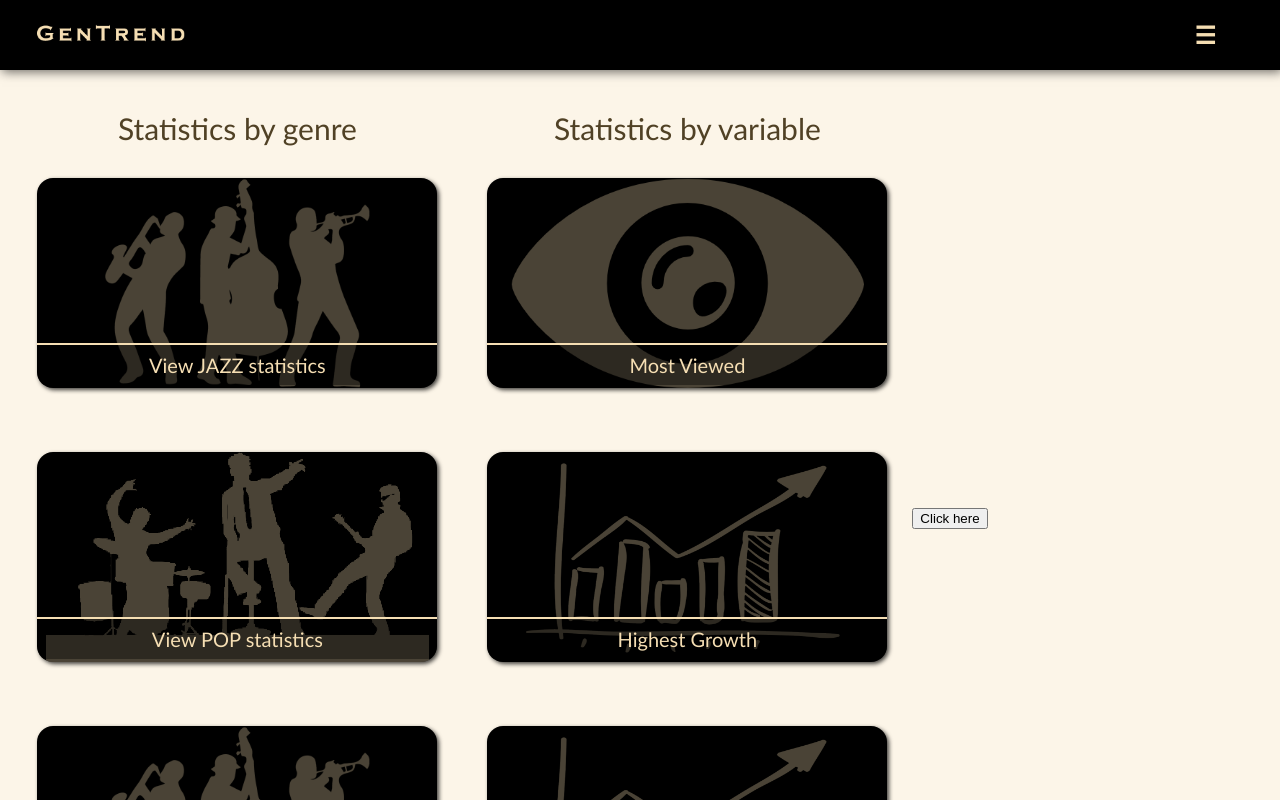
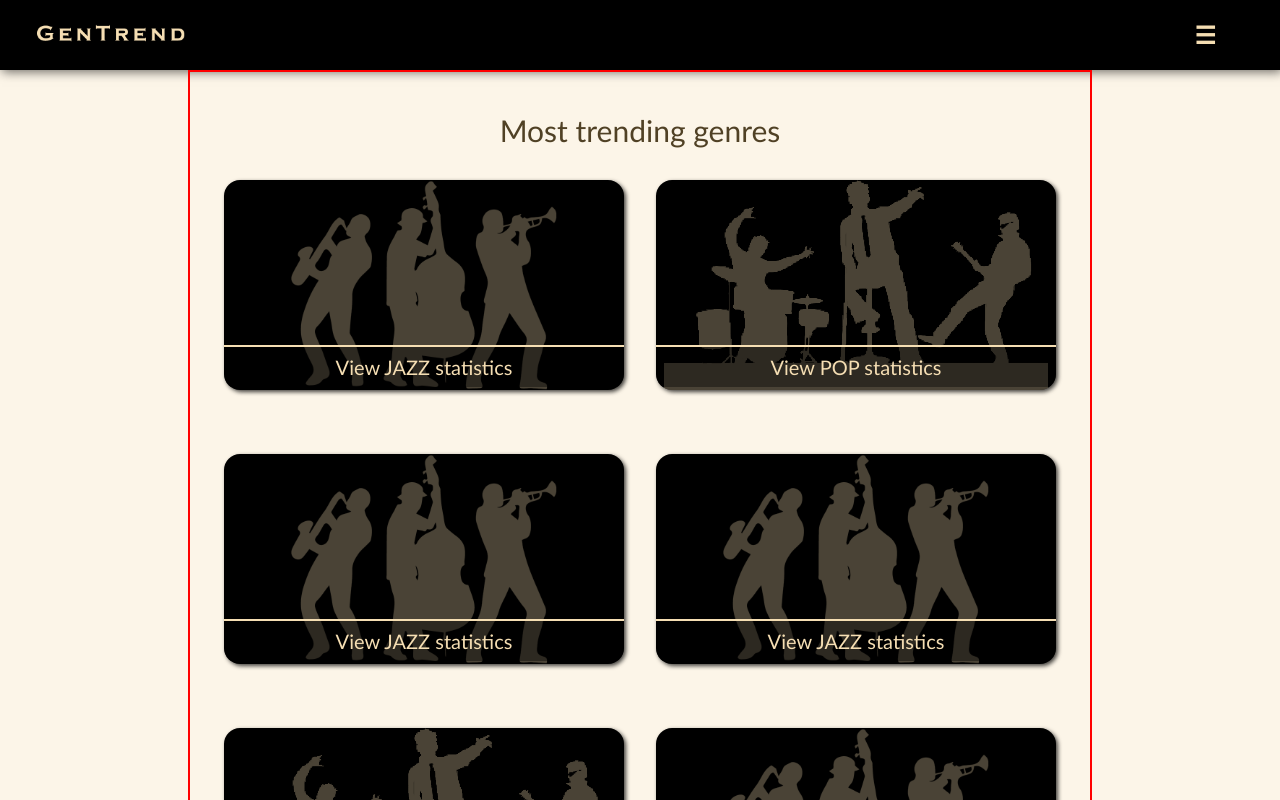
Before and after one commit to roberthilwerda/Bootcamp-project, a React (Create React App) app in the folder frontend/: page / in a window 1280 px wide. Shown: the top 800 px of the page. Built offline with nearby package versions, Linux system fonts and the light colour scheme.

Commit message:
upload for Thomas

```diff
--- a/frontend/src/components/WidgetsPage.css
+++ b/frontend/src/components/WidgetsPage.css
@@ -1,5 +1,5 @@
 .widgetspage__wrapper {
-  max-width: 1000px;
+  /* max-width: 900px; */
   color: rgb(80, 65, 37);
   display: flex;
   flex-wrap: wrap;
@@ -19,7 +19,17 @@
   flex-wrap: wrap;
   justify-content: center;
   min-width: 45%;
-  max-width: 450px;
+  max-width: 900px;
+  border: 2px solid red;
+}
+
+.chart__col {
+  display: flex;
+  flex-wrap: wrap;
+  justify-content: center;
+  min-width: 45%;
+  max-width: 900px;
+  border: 2px solid red;
 }
 
 h3 {
--- a/frontend/src/components/WidgetsPage.js
+++ b/frontend/src/components/WidgetsPage.js
@@ -4,34 +4,39 @@ import StatsByParam from "../widgets/StatsByParam";
 import { useState } from "react";
 
 const WidgetsPage = () => {
+  let trendingGenres = ["Jazz", "Rock", "Blues", "Classical", "EDM", "Reggae",];
+  let [pageContent, setPageContent] = useState();
+
   let [apiData, setApiData] = useState("Click to fetch");
 
   async function fetchGenresHandler() {
     const response = await fetch("http://localhost:8000/get_all_genres");
     const data = await response.json();
 
-    console.log(data)
-    // setApiData(data[0]);
+    console.log(data);
+    setApiData(data[0].name);
+  }
+
+  const clickHandler = () => {
+    console.log("testtest")
   }
 
   return (
     <div className="widgetspage__wrapper">
       <div className="widgetspage__col">
         <div style={{ fontSize: 30 }} className="widgetspage__title">
-          Statistics by genre
+          Most trending genres
         </div>
+        <StatsByGenre genre={"jazz"} filter={`some genre`} onClick={clickHandler}/>
+        <StatsByGenre genre={"pop"} filter={`some genre`} />
+        <StatsByGenre genre={"jazz"} filter={`some genre`} />
         <StatsByGenre genre={"jazz"} filter={`some genre`} />
         <StatsByGenre genre={"pop"} filter={`some genre`} />
         <StatsByGenre genre={"jazz"} filter={`some genre`} />
       </div>
-      <div className="widgetspage__col">
-        <div style={{ fontSize: 30 }} className="widgetspage__title">
-          Statistics by variable
-        </div>
-        <StatsByParam param={"views"} filter={`some parameters`} />
-        <StatsByParam param={"chart"} filter={`some parameters`} />
-        <StatsByParam param={"chart"} filter={`some parameters`} />
-      </div>
+
+      <div className="chart__col">Chart here</div>
+
       <button onClick={fetchGenresHandler}> Click here</button>
       <div>{apiData}</div>
     </div>
--- a/frontend/src/widgets/StatsByGenre.js
+++ b/frontend/src/widgets/StatsByGenre.js
@@ -16,7 +16,7 @@ const StatsByGenre = (props) => {
   const genre = genreObj[props.genre];
 
   const clickHandler = () => {
-    fetch("http://localhost:8000/first").then(response => response.json()).then(data => console.log(data));
+    ;
   };
 
   return (
```
